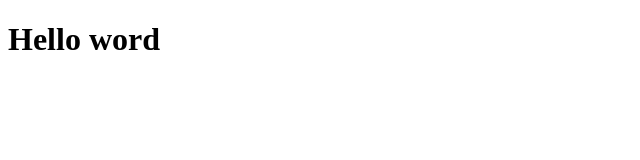
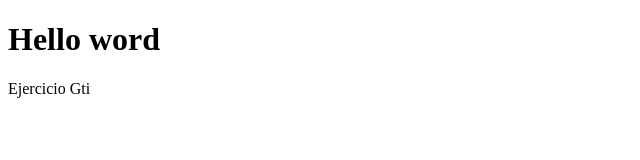
Before and after one commit to Roselin2101/Ejemplo-Githube-Pag, a plain HTML site: page index.html in a window 1280 px wide. Shown: the whole page, without its empty margins (0-640 px from the left). Drawn offline with Linux system fonts and the light colour scheme.

Commit message:
Archivo Index1 modificadonpara agregar cambios

```diff
--- a/index.html
+++ b/index.html
@@ -8,5 +8,6 @@
 </head>
 <body>
     <h1>Hello word</h1>
+<p>Ejercicio Gti</p>
 </body>
 </html>
```
